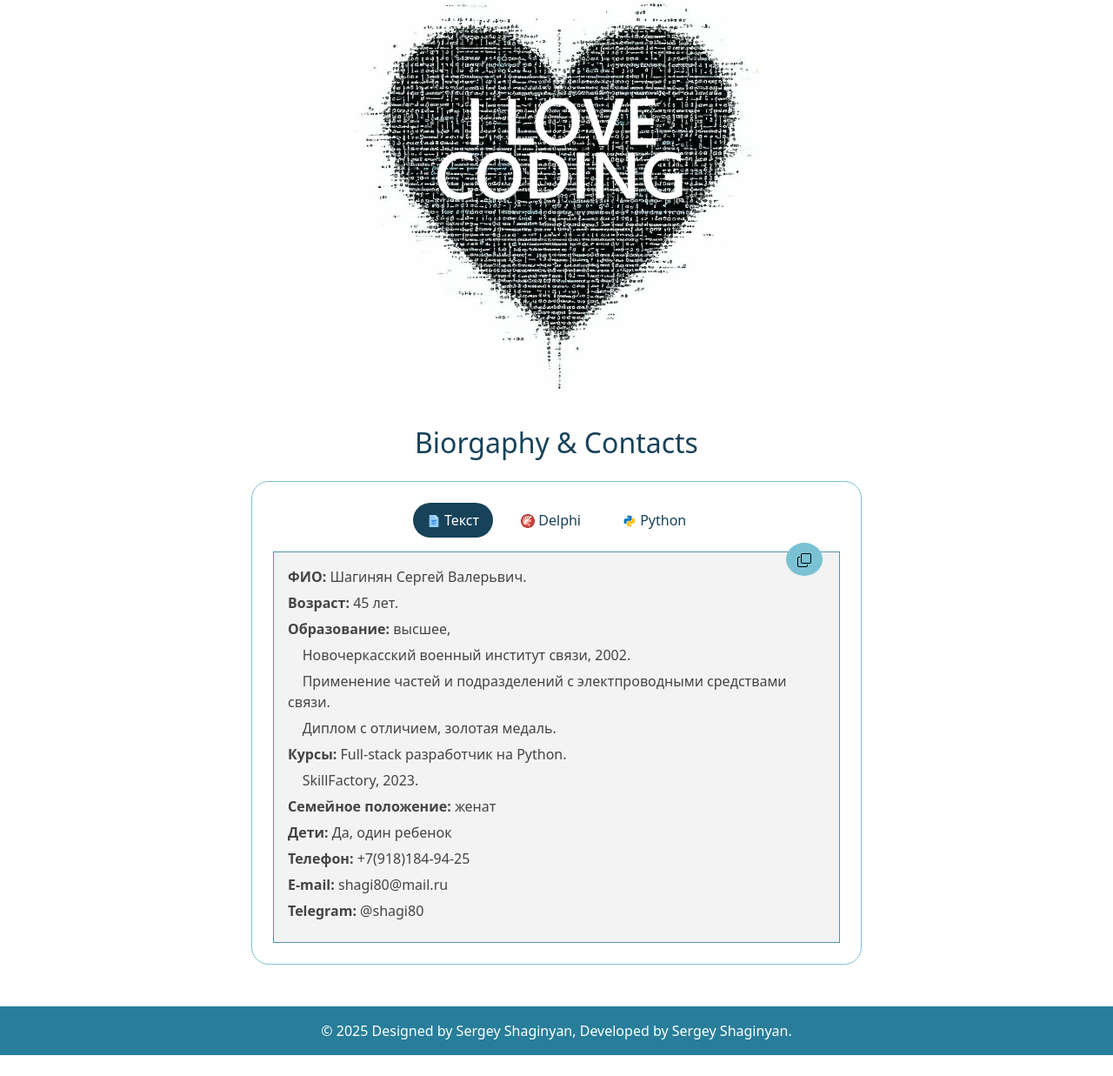
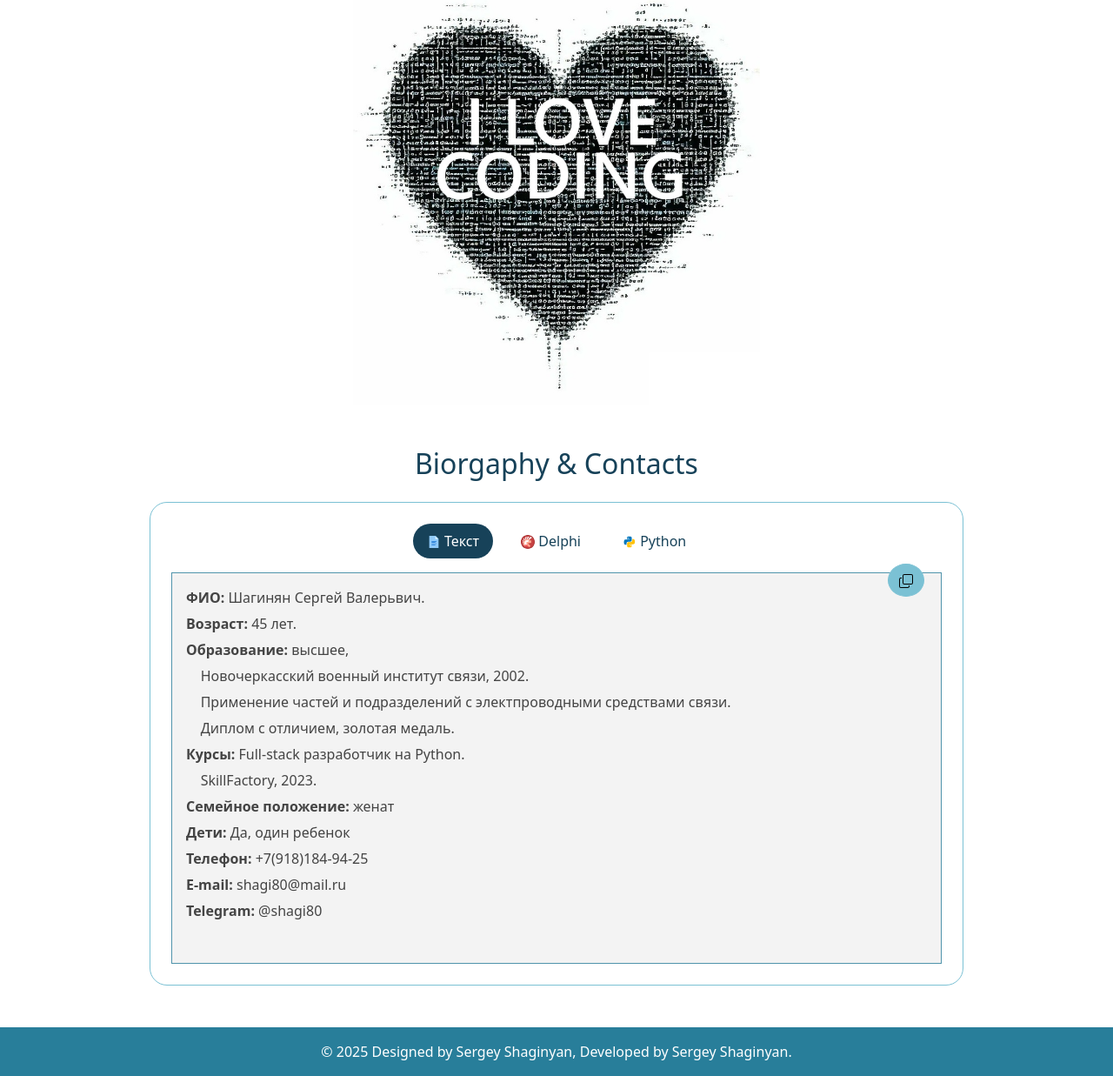
Before and after one commit to shagi80/visit_card, a Django app: page / in a window 1280 px wide. Shown: the part 739-1976 px from the top of the page at 87% size. Before the commit the page ends 1952 px from the top, so only its background shows below. Run offline with Django 5.2, Linux system fonts and the light colour scheme; data that the repository does not hold is empty; some libraries are stand-ins or nearby versions.

Commit message:
Change biography card.

```diff
--- a/main/templates/main/index.html
+++ b/main/templates/main/index.html
@@ -32,8 +32,8 @@
     {%  endfor %}
 </section>
 
+<!-- SoftSkills -->
 <section class="container mt-5 text-center scaled">
-    <!-- SoftSkills -->
     <h2 class="card-title text-primary" id="soft_skills">Soft Skills</h2>
     <p class="text-secondary my-4">
         Высокомотивированный специалист с большим стажем в области разработки и внедрения ПО для автоматизации производственных процессов. Огромный пласт знаний получены путем самообразования, что свидетельствует о высокой обучаемости и целеустремленности. Ключевые качества: аналитический ум, исполнительность, обязательность и умение доводить проекты до успешного завершения, эффективно взаимодействуя с командой.
@@ -64,13 +64,16 @@
     <picture>
         <source media="(max-width: 576px)" srcset="{% static 'img/i_love_it_2.jpg' %}">
         <source media="(max-width: 768px)" srcset="{% static 'img/i_love_it_1.jpg' %}">
-        <img class="w-50 my-2" src="{% static 'img/i_love_it.jpg' %}" alt="I love IT">
+        <img class="w-50 mt-2" src="{% static 'img/i_love_it.jpg' %}" alt="I love IT">
     </picture>
+</section>
 
-    <!-- Biography -->
-    <h2 class="card-title text-primary mt-3 mb-4" id="biography">Biorgaphy & Contacts</h2>
+<!-- Biography -->
+<section class="container my-5 text-center scaled">
 
-    <div class="border p-4 rounded-start rounded-end border-info my-3 scaled">
+    <h2 class="card-title text-primary mb-4" id="biography">Biorgaphy & Contacts</h2>
+
+    <div class="border p-4 rounded-start rounded-end border-info my-3">
         <!-- Bigraphy buttons -->
         <ul class="nav nav-pills mb-3 justify-content-center gap-3" id="pills-tab" role="tablist">
             <li class="nav-item" role="presentation">
@@ -129,7 +132,6 @@
             </div>
         </div>
     </div>
-
 </section>
 
 {% endblock %}
```
